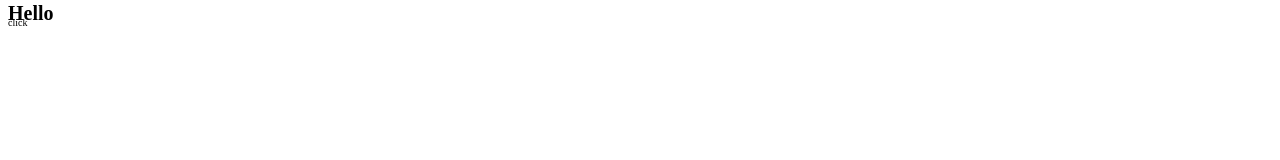
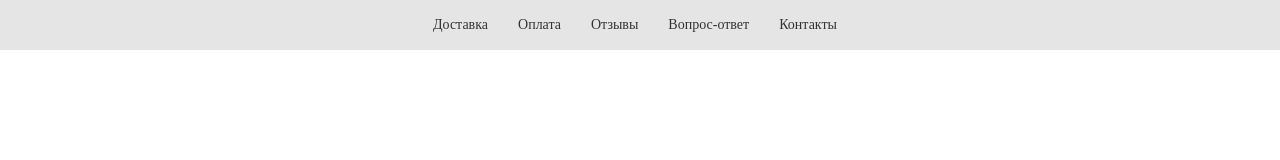
Before and after one commit to arianspacerock/chairs-shop-online, a website: page index.html in a window 1280 px wide. Drawn offline with Linux system fonts and the light colour scheme.

Commit message:
feat: add styles and html for the header-nav block

```diff
--- a/index.html
+++ b/index.html
@@ -8,7 +8,34 @@
     <title>Магазин кресел</title>
 </head>
 <body>
-    <h1>Hello</h1>
-    <a href="#">click</a>
+    <section class="header-navigation">
+        <div class="wrapper header-navigation__wrapper">
+            <a
+            href="#"
+            class="header-navigation__link">
+            Доставка
+            </a>
+            <a
+            href="#"
+            class="header-navigation__link">
+            Оплата
+            </a>
+            <a
+            href="#"
+            class="header-navigation__link">
+            Отзывы
+            </a>
+            <a
+            href="#"
+            class="header-navigation__link">
+            Вопрос-ответ
+            </a>
+            <a
+            href="#"
+            class="header-navigation__link">
+            Контакты
+            </a>
+        </div>
+    </section>
 </body>
 </html>
--- a/src/scss/constants/_constants.scss
+++ b/src/scss/constants/_constants.scss
@@ -1,6 +1,6 @@
 $primary1: #F13C6E;
 $primary2: #ffffff;
-$primary3: #EFEFEF;
+$primary3: #E5E5E5;
 
 $title-text-color: #000000;
 $link-text-color: #000000;
--- a/src/scss/global/_global.scss
+++ b/src/scss/global/_global.scss
@@ -5,7 +5,7 @@ html {
 }
 
 body {
-
+    margin: 0;
 }
 
 h1,
--- a/src/scss/index.scss
+++ b/src/scss/index.scss
@@ -1,2 +1,4 @@
 @import "./constants/constants";
 @import "./global/global";
+
+@import "./modules/header-navigation.scss";
--- /dev/null
+++ b/src/scss/modules/header-navigation.scss
@@ -0,0 +1,23 @@
+.header-navigation {
+    background: $primary3;
+
+    &__link {
+        font-size: 14px;
+        line-height: 16px;
+        color: $info-text-color;
+
+        &:not(:last-child) {
+            margin-right: 30px;
+        }
+    }
+
+
+
+    &__wrapper {
+        display: flex;
+        align-items: center;
+        justify-content: center;
+        padding: 17px 0;
+        margin-right: 10px;
+    }
+}
```
Also changed, not shown: src/css/index.css.
